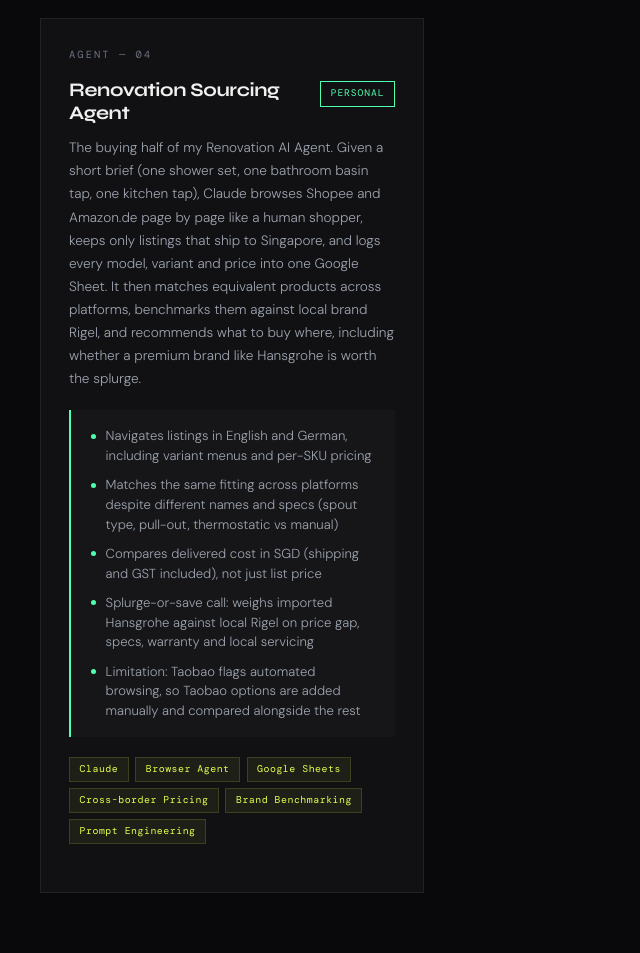
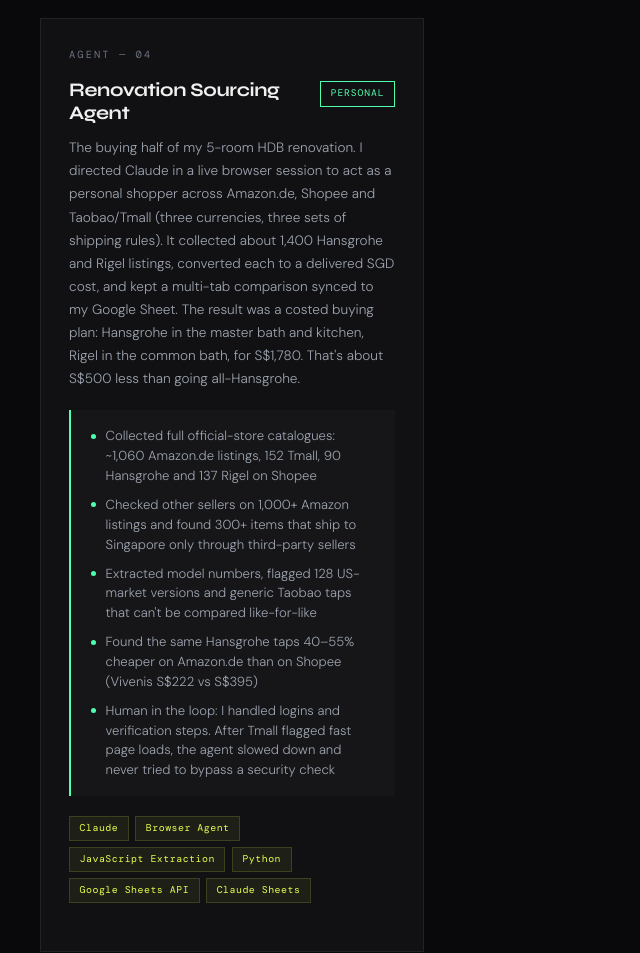
Before and after one commit to pinpingpong/portfolio_website, a plain HTML site: page index.html in a window 1280 px wide. Shown: the part 5580-6533 px from the top of the page, without its empty margins (0-640 px from the left). Drawn offline with nearby package versions, Linux system fonts and the light colour scheme; a script that the page names is missing; a web font is replaced by a local one.

Commit message:
Rewrite Renovation Sourcing Agent card with actual results
Co-Authored-By: Claude Opus 5.5 <noreply@anthropic.com>

```diff
--- a/index.html
+++ b/index.html
@@ -531,28 +531,28 @@
               <span class="agent-badge">Personal</span>
             </div>
             <p class="card-desc">
-              The buying half of my Renovation AI Agent. Given a short brief (one shower set,
-              one bathroom basin tap, one kitchen tap), Claude browses Shopee and Amazon.de
-              page by page like a human shopper, keeps only listings that ship to Singapore,
-              and logs every model, variant and price into one Google Sheet. It then matches
-              equivalent products across platforms, benchmarks them against local brand Rigel,
-              and recommends what to buy where, including whether a premium brand like
-              Hansgrohe is worth the splurge.
+              The buying half of my 5-room HDB renovation. I directed Claude in a live browser
+              session to act as a personal shopper across Amazon.de, Shopee and Taobao/Tmall
+              (three currencies, three sets of shipping rules). It collected about 1,400
+              Hansgrohe and Rigel listings, converted each to a delivered SGD cost, and kept a
+              multi-tab comparison synced to my Google Sheet. The result was a costed buying plan:
+              Hansgrohe in the master bath and kitchen, Rigel in the common bath, for S$1,780.
+              That's about S$500 less than going all-Hansgrohe.
             </p>
             <div class="agent-highlights">
-              <div class="highlight-item"><span class="highlight-dot"></span><span>Navigates listings in English and German, including variant menus and per-SKU pricing</span></div>
-              <div class="highlight-item"><span class="highlight-dot"></span><span>Matches the same fitting across platforms despite different names and specs (spout type, pull-out, thermostatic vs manual)</span></div>
-              <div class="highlight-item"><span class="highlight-dot"></span><span>Compares delivered cost in SGD (shipping and GST included), not just list price</span></div>
-              <div class="highlight-item"><span class="highlight-dot"></span><span>Splurge-or-save call: weighs imported Hansgrohe against local Rigel on price gap, specs, warranty and local servicing</span></div>
-              <div class="highlight-item"><span class="highlight-dot"></span><span>Limitation: Taobao flags automated browsing, so Taobao options are added manually and compared alongside the rest</span></div>
+              <div class="highlight-item"><span class="highlight-dot"></span><span>Collected full official-store catalogues: ~1,060 Amazon.de listings, 152 Tmall, 90 Hansgrohe and 137 Rigel on Shopee</span></div>
+              <div class="highlight-item"><span class="highlight-dot"></span><span>Checked other sellers on 1,000+ Amazon listings and found 300+ items that ship to Singapore only through third-party sellers</span></div>
+              <div class="highlight-item"><span class="highlight-dot"></span><span>Extracted model numbers, flagged 128 US-market versions and generic Taobao taps that can't be compared like-for-like</span></div>
+              <div class="highlight-item"><span class="highlight-dot"></span><span>Found the same Hansgrohe taps 40–55% cheaper on Amazon.de than on Shopee (Vivenis S$222 vs S$395)</span></div>
+              <div class="highlight-item"><span class="highlight-dot"></span><span>Human in the loop: I handled logins and verification steps. After Tmall flagged fast page loads, the agent slowed down and never tried to bypass a security check</span></div>
             </div>
             <div class="card-stack">
               <span class="stack-tag">Claude</span>
               <span class="stack-tag">Browser Agent</span>
-              <span class="stack-tag">Google Sheets</span>
-              <span class="stack-tag">Cross-border Pricing</span>
-              <span class="stack-tag">Brand Benchmarking</span>
-              <span class="stack-tag">Prompt Engineering</span>
+              <span class="stack-tag">JavaScript Extraction</span>
+              <span class="stack-tag">Python</span>
+              <span class="stack-tag">Google Sheets API</span>
+              <span class="stack-tag">Claude Sheets</span>
             </div>
           </div>
         </div>
```
